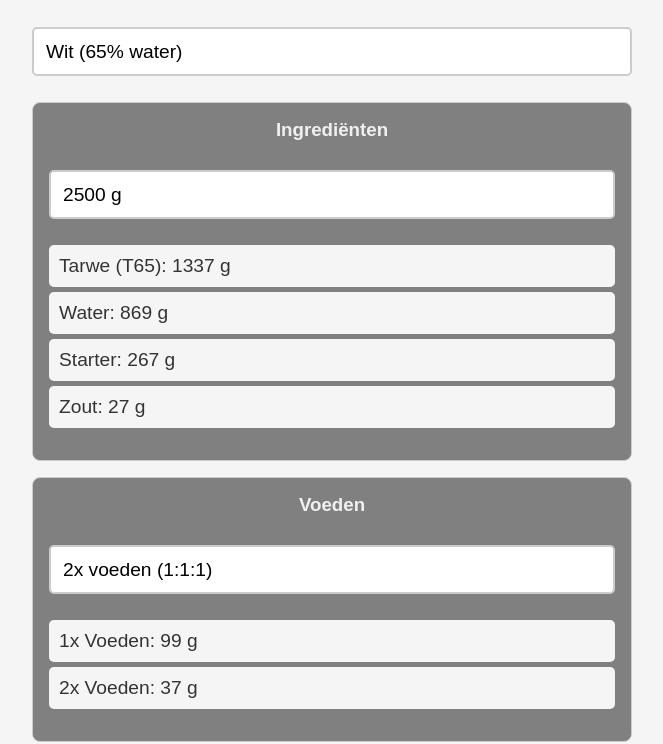
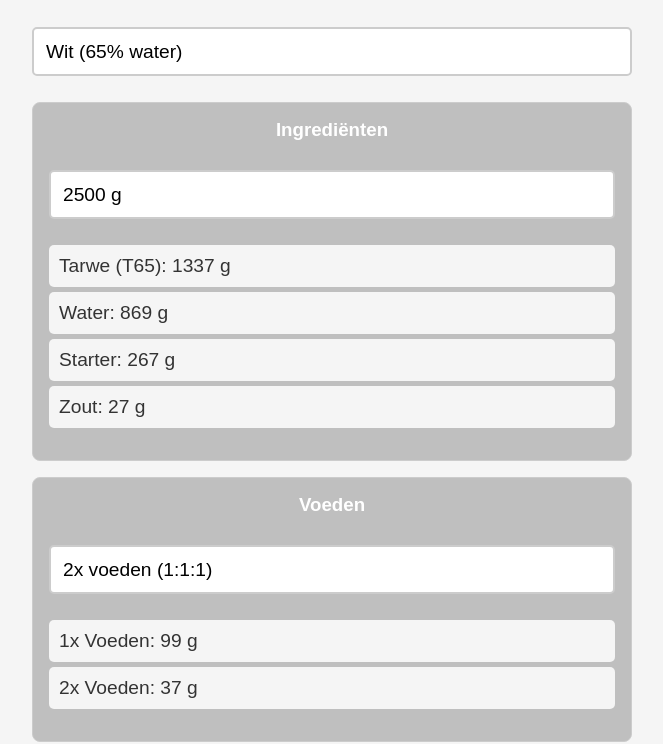
Before and after one commit to nicdebacker/deeg-calculator, a plain HTML site: page index.html in a window 1280 px wide. Shown: the part 71-815 px from the top of the page, without its empty margins (308-971 px from the left). Drawn offline with Linux system fonts and the light colour scheme.

Commit message:
Update style.css

```diff
--- a/style.css
+++ b/style.css
@@ -54,7 +54,7 @@ li {
 }
 
 .section {
-  background-color: #808080; /* Grijze achtergrond voor de secties */
+  background-color: #bfbfbf; /* Grijze achtergrond voor de secties */
   border: 1px solid #ccc; /* Dunne rand om de secties */
   border-radius: 8px; /* Ronde hoeken */
   padding: 16px; /* Ruimte binnen de secties */
@@ -63,5 +63,5 @@ li {
 
 h3 {
   margin-top: 0; /* Geen extra ruimte boven de koppen */
-  color:#f0f0f0;
+  color:#ffffff;
 }
```
